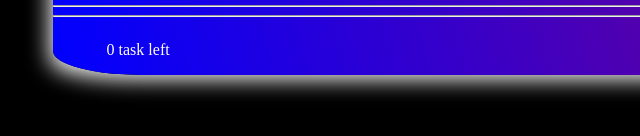
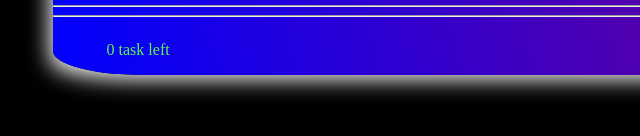
Before and after one commit to sayanghoshofficial/To-do-List, a plain HTML site: page index.html in a window 1280 px wide. In both pictures the pointer is over the element 277 px from the left and 278 px from the top of the page. Shown: the part 228-364 px from the top of the page, 139-779 px from the left. Drawn offline with Linux system fonts and the light colour scheme.

Commit message:
4 commit

```diff
--- a/todo.css
+++ b/todo.css
@@ -155,6 +155,7 @@ ul {
   }
   #list input:checked + label {
     text-decoration: line-through;
+    color: orange;
   }
   .delete {
     font-size: 20px;
@@ -188,3 +189,6 @@ ul {
     text-align: center;
     width: 20%;
   }
+  #task :hover{
+    color: #59f559 !important;
+  }
```
Also changed, not shown: index.html (+1 -1 lines).
